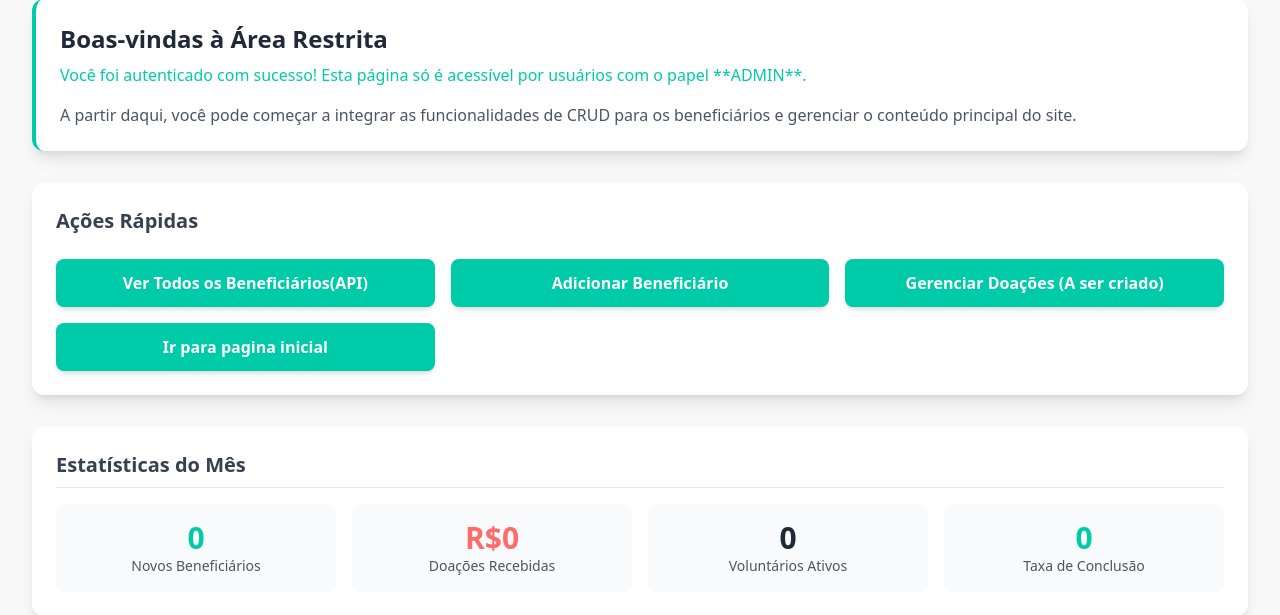
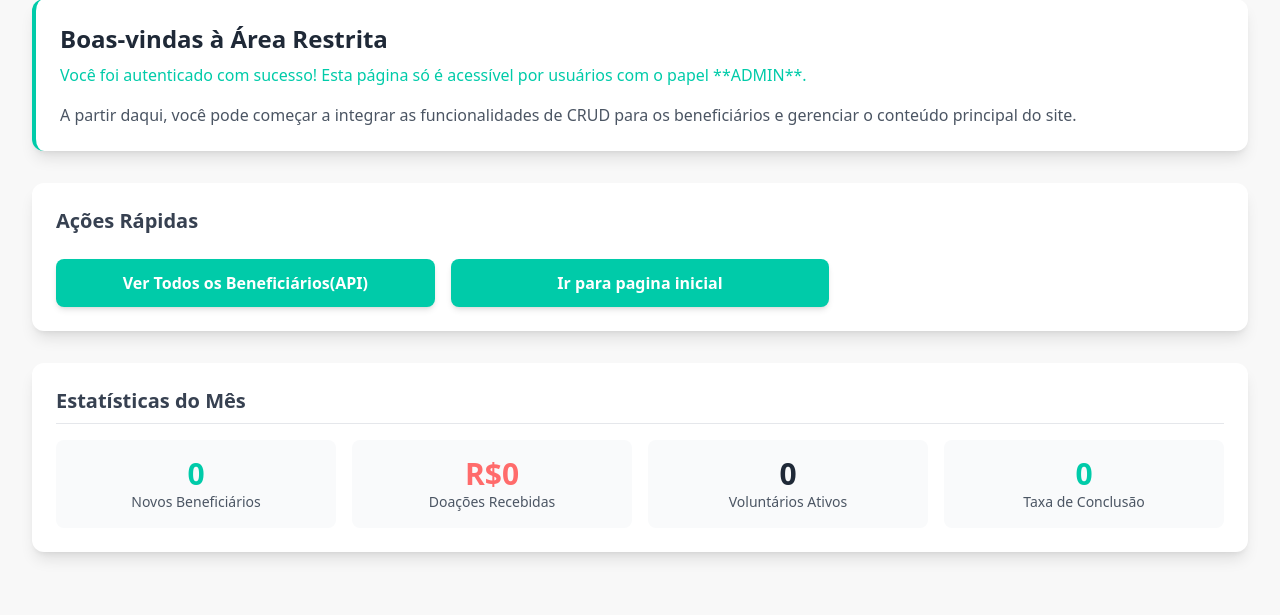
Before and after one commit to Arttx007/Ong, a Spring Boot app: page /admin/dashboard.html in a window 1280 px wide. Shown: the part 105-720 px from the top of the page. Run offline with Spring Boot 4, Linux system fonts and the light colour scheme; a user stored in the database is signed in; some of the project's set-up classes (security, data sources, template engines, error pages and the like) are left out, and stand-ins take their place; some libraries are stand-ins or nearby versions.

Commit message:
Organizando dash

```diff
--- a/src/main/resources/static/admin/dashboard.html
+++ b/src/main/resources/static/admin/dashboard.html
@@ -74,15 +74,7 @@
                         Ver Todos os Beneficiários(API)
                     </a>
 
-                    <!-- Botão para abrir o modal -->
-                    <button id="abrirModal"
-                        class="px-4 py-2 bg-primary-brand text-white font-semibold rounded-lg shadow-md hover:opacity-90 transition duration-150">
-                        Adicionar Beneficiário
-                    </button>
 
-                    <a href="..."
-                        class="inline-block w-full text-center py-3 bg-primary-brand text-white font-semibold rounded-lg shadow-md hover:opacity-90 transition duration-150">
-                        Gerenciar Doações (A ser criado)
                     </a>
                     <a href="/index1.html"
                         class="inline-block w-full text-center py-3 bg-primary-brand text-white font-semibold rounded-lg shadow-md hover:opacity-90 transition duration-150">
```
Also changed, not shown: 1 other file.
